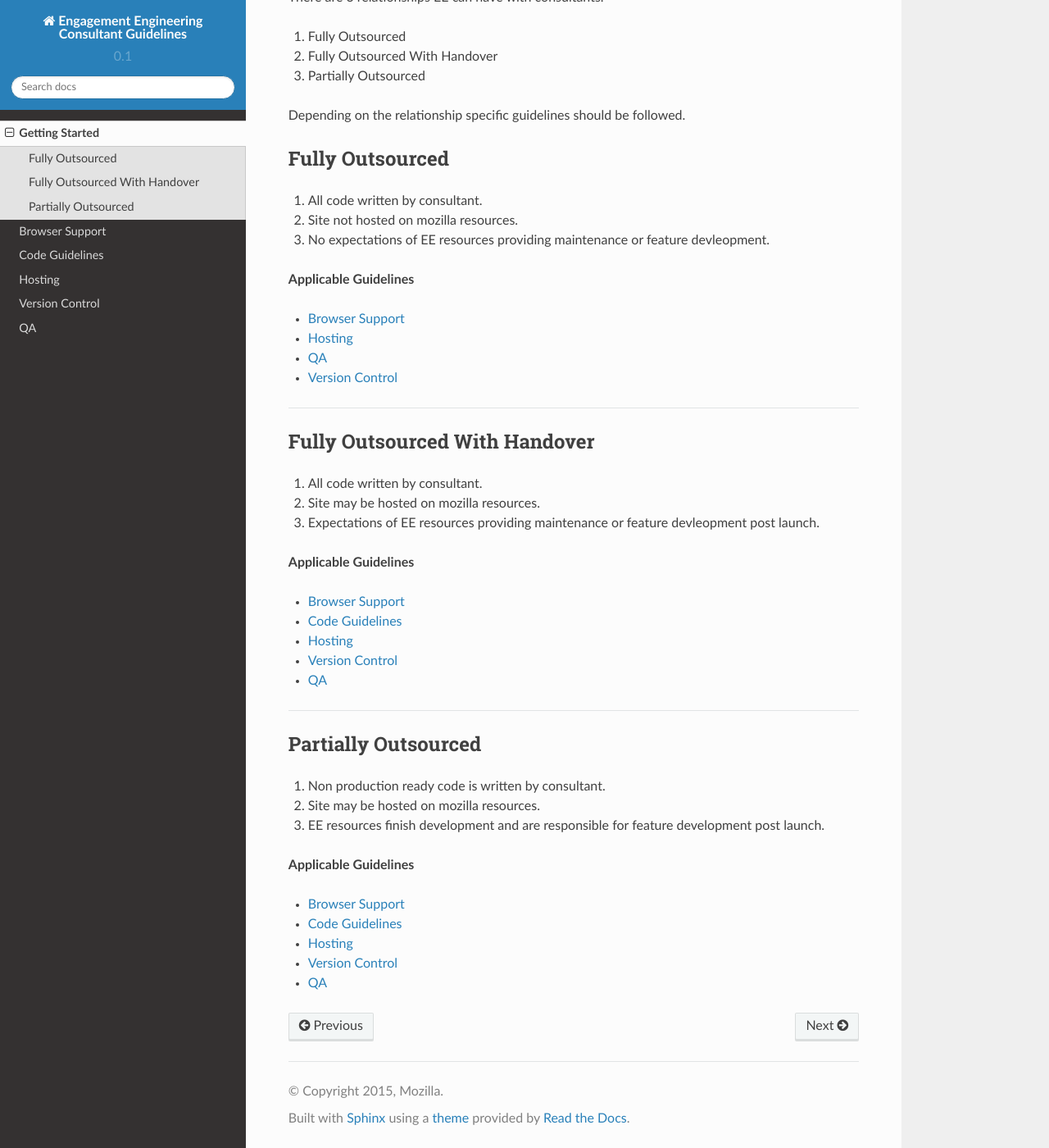
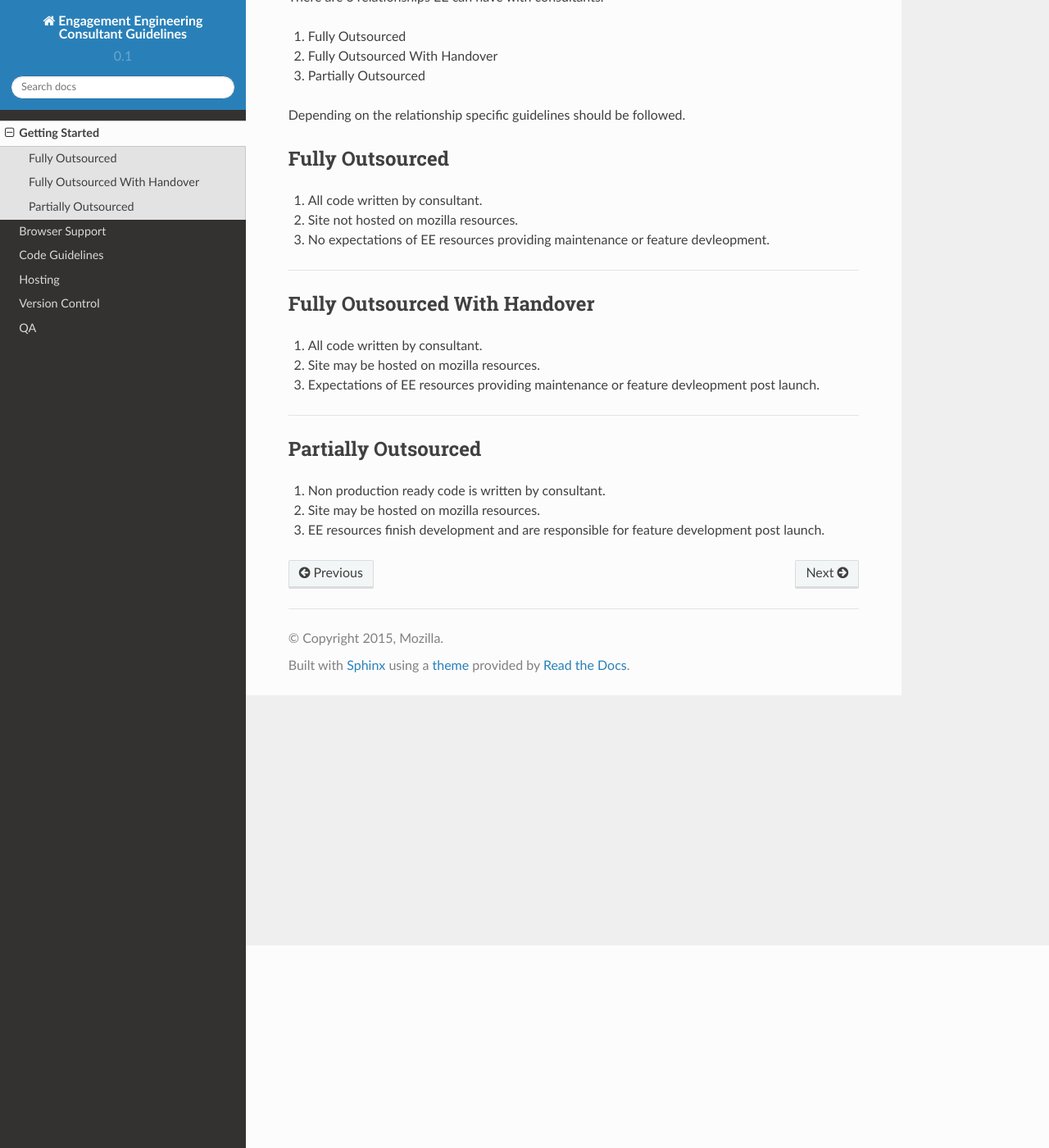
Before and after one commit to mozilla/ee-consultant-guidelines, a Sphinx documentation site: the page built from docs/getting_started.rst, in a window 1280 px wide and 1400 px high, scrolled down 247 px. Shown: the whole window at 82% size. Built offline with Sphinx 7.4.7 and the Read the Docs theme 2.0.0, drawn with Linux system fonts in a browser that asks for light colours.

Commit message:
Added draft version control. Tweaked some formatting.

```diff
--- a/docs/getting_started.rst
+++ b/docs/getting_started.rst
@@ -26,13 +26,6 @@ Fully Outsourced
 2. Site not hosted on mozilla resources.
 3. No expectations of EE resources providing maintenance or feature devleopment.
 
-**Applicable Guidelines**
-
-* :doc:`browser_support`
-* :doc:`hosting`
-* :doc:`qa`
-* :doc:`version_control`
-
 ------------
 
 -------------------------------
@@ -43,14 +36,6 @@ Fully Outsourced With Handover
 2. Site may be hosted on mozilla resources.
 3. Expectations of EE resources providing maintenance or feature devleopment post launch.
 
-**Applicable Guidelines**
-
-* :doc:`browser_support`
-* :doc:`code_guidelines`
-* :doc:`hosting`
-* :doc:`version_control`
-* :doc:`qa`
-
 ------------
 
 -----------------------
@@ -60,11 +45,3 @@ Partially Outsourced
 1. Non production ready code is written by consultant.
 2. Site may be hosted on mozilla resources.
 3. EE resources finish development and are responsible for feature development post launch.
-
-**Applicable Guidelines**
-
-* :doc:`browser_support`
-* :doc:`code_guidelines`
-* :doc:`hosting`
-* :doc:`version_control`
-* :doc:`qa`
--- a/docs/index.rst
+++ b/docs/index.rst
@@ -5,14 +5,14 @@
 Welcome to Engagement Engineering's Consultant Guidelines
 =========================================================
 
-These guidelines are meant to ensure consultant's working for Engagement Engineering have
+These guidelines are meant to ensure consultants working for Engagement Engineering have
 clear instructions to follow when delivering code. Whenever possible these guidelines should
 be integrated into contracts and statements of work.
 
 Contents:
 
 .. toctree::
-   :maxdepth: 2
+   :maxdepth: 1
 
    getting_started
    browser_support
```
Also changed, not shown: docs/version_control.rst (+13 -1 lines).
